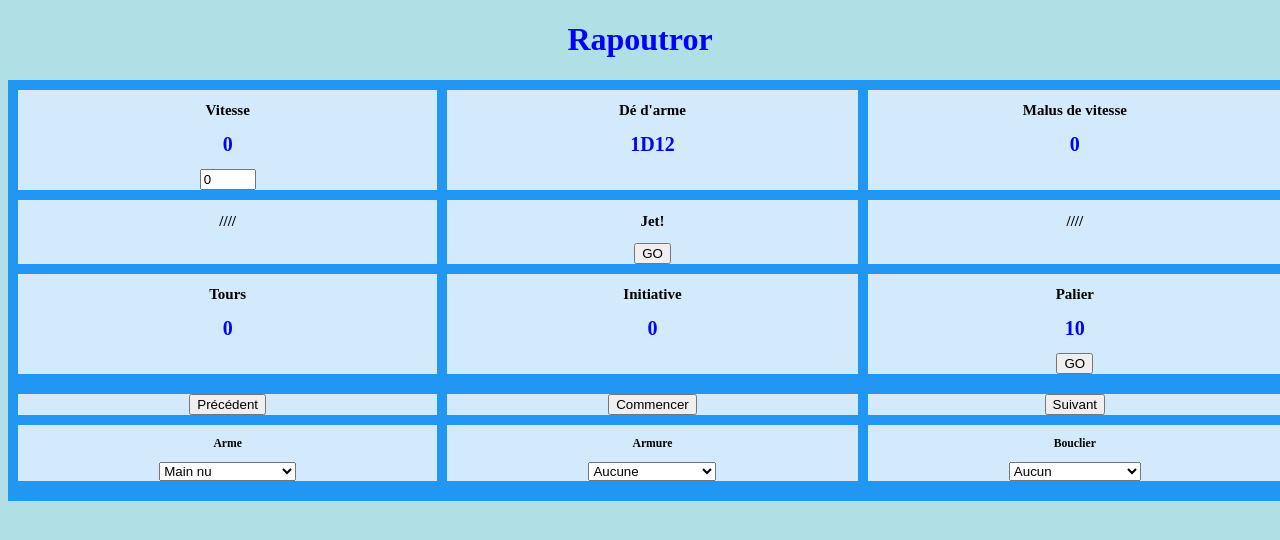
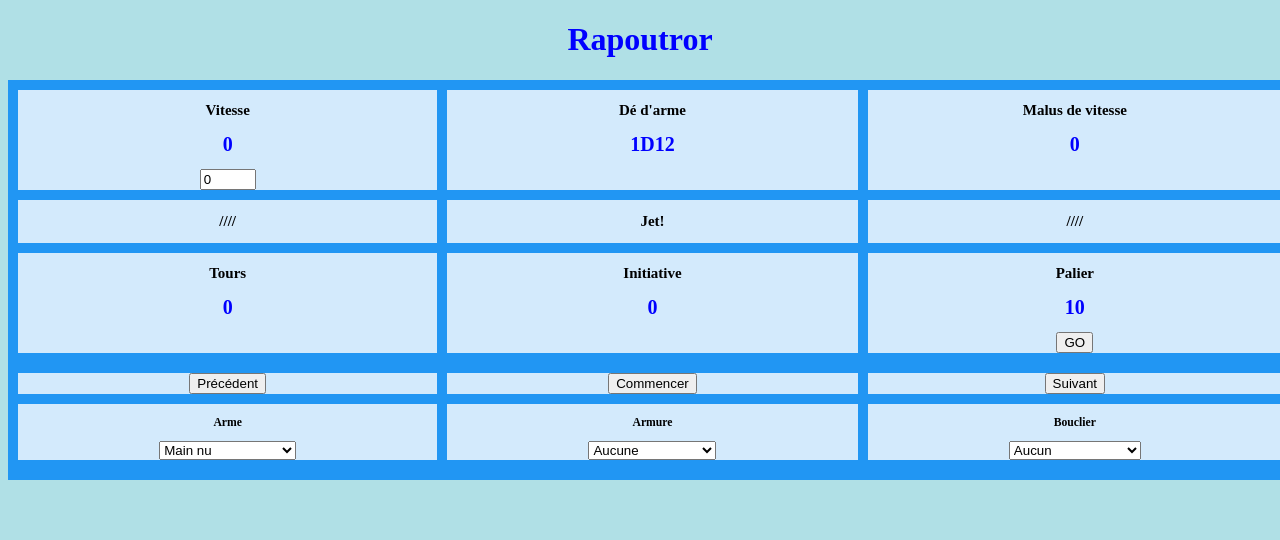
Before and after one commit to Entinus-oss/rapoutror, a plain HTML site: page index.html in a window 1280 px wide. Drawn offline with Linux system fonts and the light colour scheme.

Commit message:
Update index.html
remove Jet() on click

```diff
--- a/index.html
+++ b/index.html
@@ -48,7 +48,6 @@
 			<div class="jet">
 				<h2>Jet!</h2>
 				<h1 id="jet"></h1>
-				<button type="button" onclick="lancer_de()">GO</button>
 			</div>
 
 			<div class="right_blank">
```
